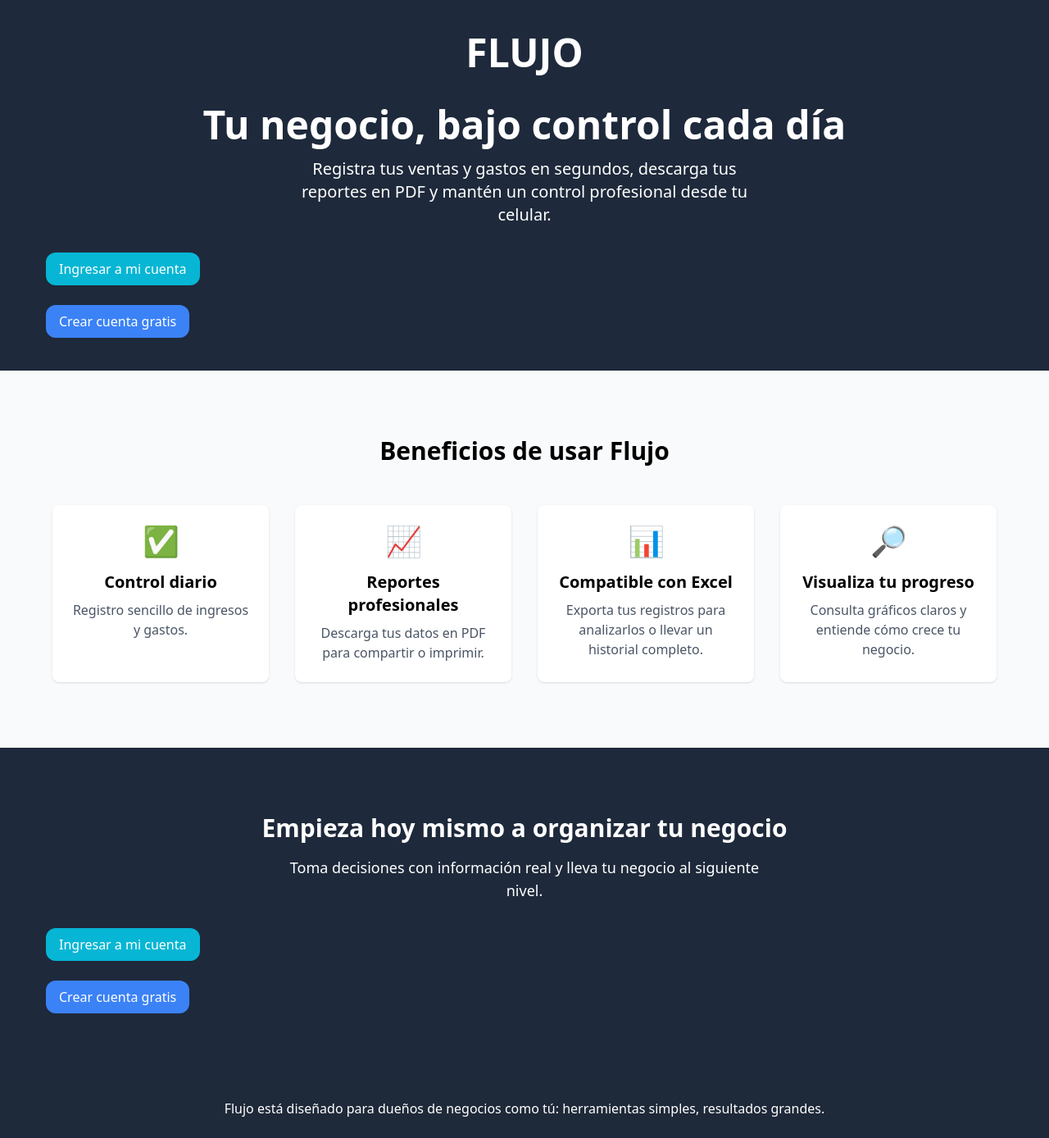
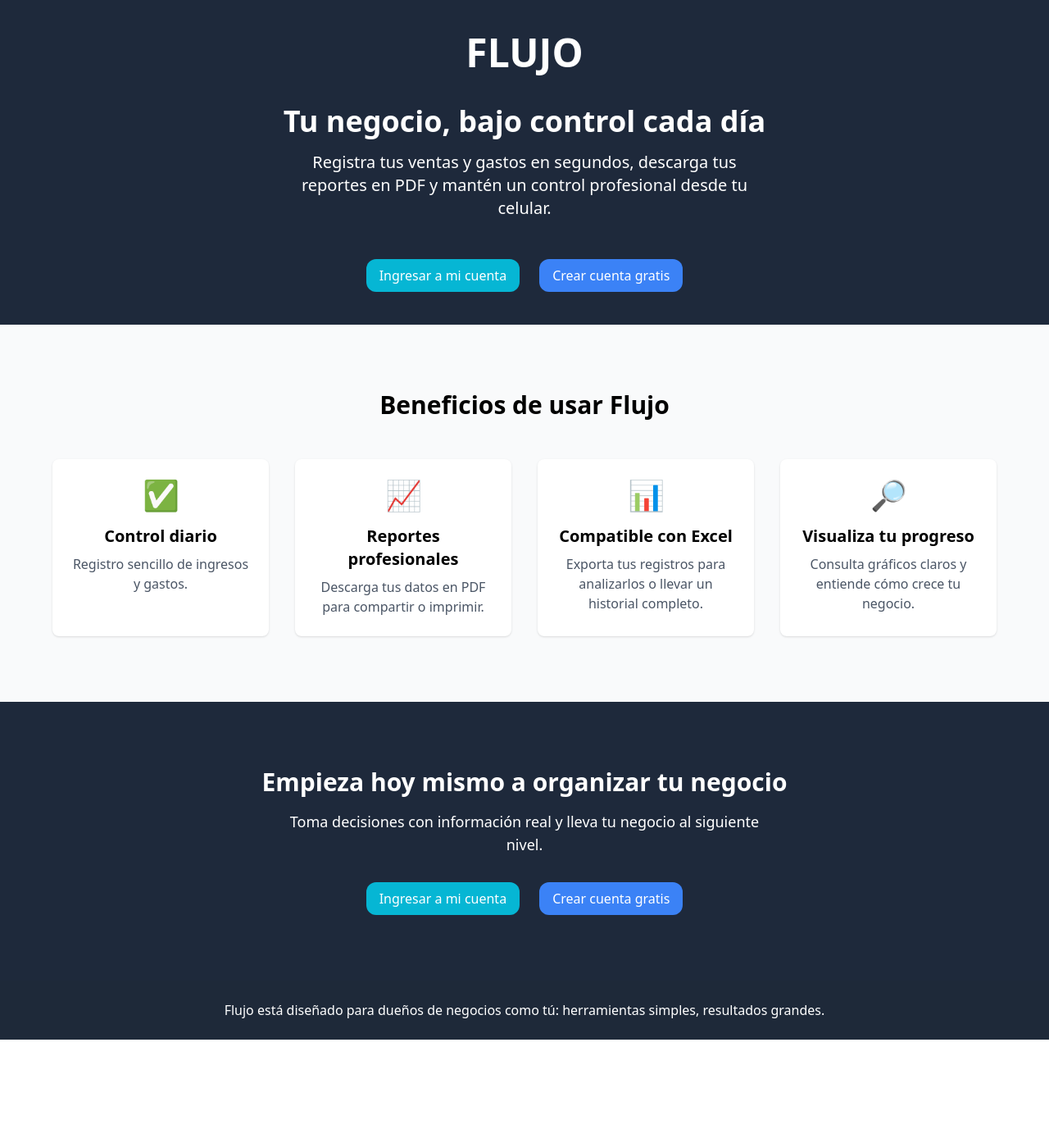
Before and after one commit to manur31/flujo.app, a React (Vite) app in the folder client/: page / in a window 1280 px wide. Shown: the whole page at 82% size. After the commit the page ends 1268 px from the top, so only its background shows below. Built offline with nearby package versions, Linux system fonts and the light colour scheme; no server answers; the database is empty.

Commit message:
Flujo App 2.1

```diff
--- a/client/src/pages/HomePage.jsx
+++ b/client/src/pages/HomePage.jsx
@@ -30,14 +30,14 @@ const HomePage = () => {
       {/* Hero Section */}
       <section className="bg-[#1E293B] text-white flex flex-col items-center justify-center py-10 px-4 text-center">
         <h1 className="font-bold text-5xl pb-10">FLUJO</h1>
-        <h2 className="text-4xl md:text-5xl font-bold mb-4">
+        <h2 className="text-3xl md:text-4xl font-bold mb-4">
           Tu negocio, bajo control cada día
         </h2>
         <p className="text-lg md:text-xl mb-8 max-w-xl">
           Registra tus ventas y gastos en segundos, descarga tus reportes en PDF
           y mantén un control profesional desde tu celular.
         </p>
-        <div className="flex flex-col px-10 justify-center gap-6 w-full">
+        <div className="flex flex-col sm:flex-row sm:mt-4 px-10 justify-center items-center gap-6 w-full">
           <Button action={true} page={'/login'}>Ingresar a mi cuenta</Button>
             <Button page={'/register'}>Crear cuenta gratis</Button>
         </div>
@@ -68,7 +68,7 @@ const HomePage = () => {
         <p className="text-lg mb-8 max-w-xl mx-auto">
           Toma decisiones con información real y lleva tu negocio al siguiente nivel.
         </p>
-        <div className="flex flex-col px-10 justify-center gap-6 w-full">
+        <div className="flex flex-col sm:flex-row sm:mt-4 px-10 justify-center items-center gap-6 w-full">
           <Button action={true} page={'/login'}>Ingresar a mi cuenta</Button>
             <Button page={'/register'}>Crear cuenta gratis</Button>
         </div>
```
Also changed, not shown: client/vercel.json (added).
